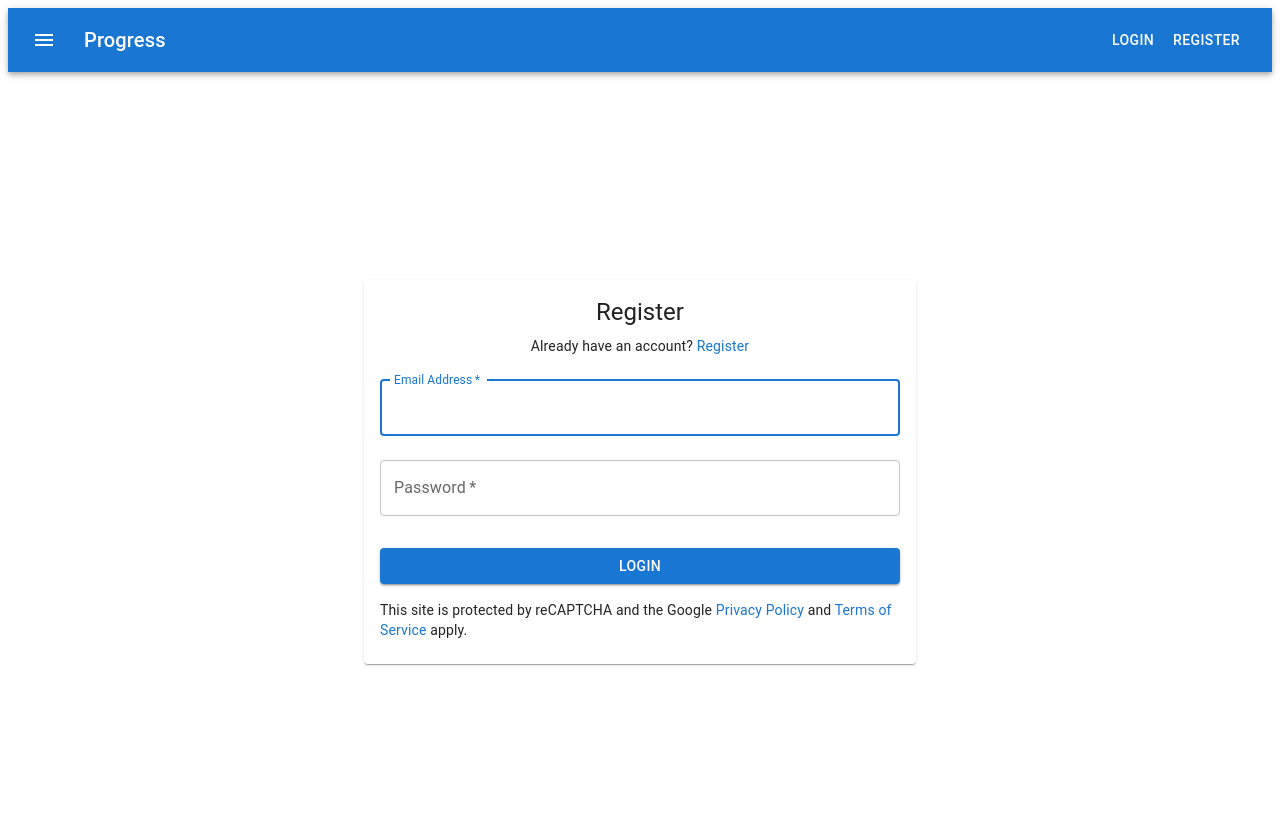
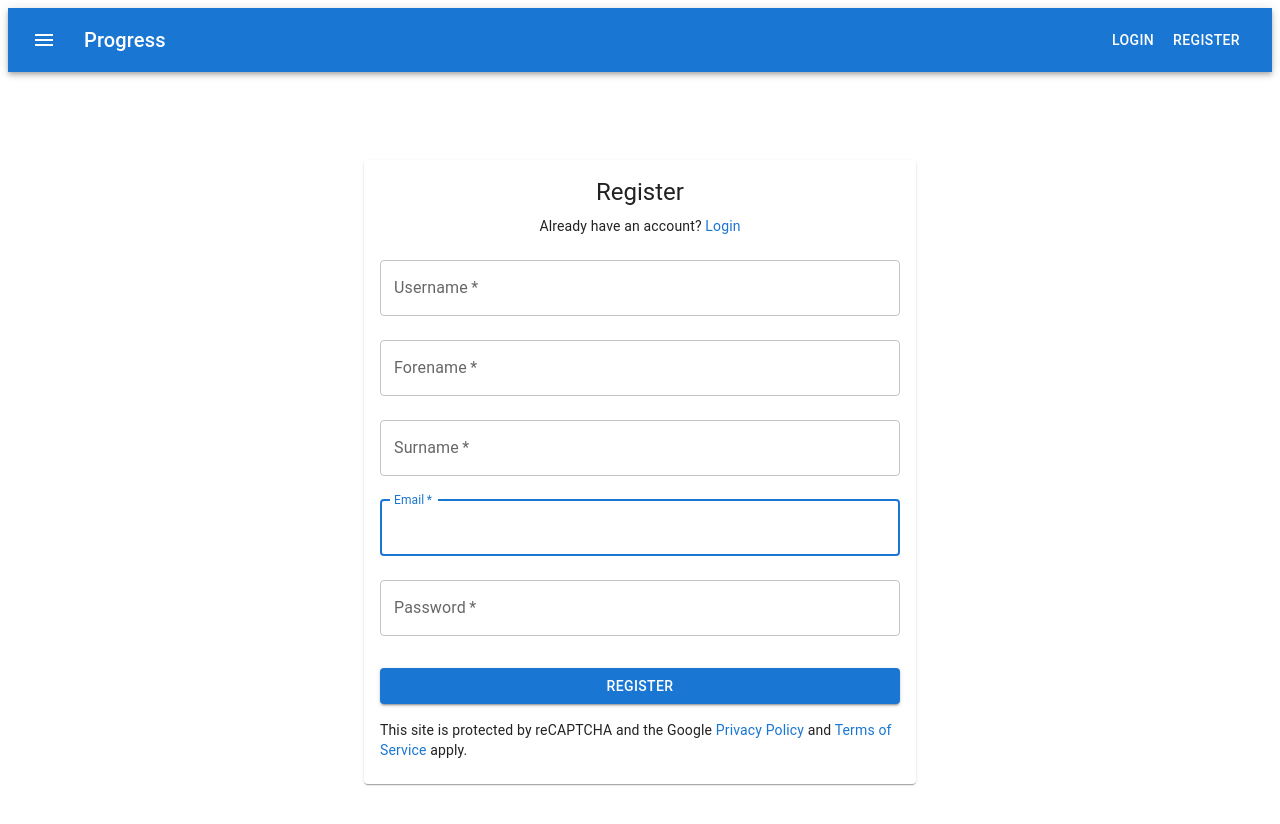
Before and after one commit to kylrob25/progress_frontend, a React (Create React App) app: page /register in a window 1280 px wide. Shown: the top 824 px of the page. Built offline with nearby package versions, Linux system fonts and the light colour scheme.

Commit message:
Registering now works

```diff
--- a/src/pages/Login.jsx
+++ b/src/pages/Login.jsx
@@ -1,12 +1,35 @@
 import React, { useState } from "react";
 import { Container, Card, CardContent, Typography, TextField, Button, Box, Link } from "@mui/material";
+import { useDispatch } from "react-redux";
+import { login } from '../features/userSlice';
+import axios from "axios";
+
 
 const Login = () => {
     const [email, setEmail] = useState("");
     const [password, setPassword] = useState("");
+    const dispatch = useDispatch();
 
-    const handleSubmit = (event) => {
+    const handleSubmit = async (event) => {
         event.preventDefault();
+
+        try {
+            const response = await axios.post('http://localhost:8080/api/auth/login', {
+                email,
+                password
+            })
+
+            if (response.ok) {
+                // TODO:
+                /*
+                if (response.data.token) {
+                    localStorage.setItem('user', JSON.stringify(response.data))
+                }
+                 */
+            }
+        } catch (err) {
+
+        }
     };
 
     return (
--- a/src/pages/Register.jsx
+++ b/src/pages/Register.jsx
@@ -1,12 +1,31 @@
 import React, { useState } from "react";
 import { Container, Card, CardContent, Typography, TextField, Button, Box, Link } from "@mui/material";
+import axios from "axios";
 
 const Login = () => {
+    const [forename, setForename] = useState("");
+    const [surname, setSurname] = useState("");
+    const [username, setUsername] = useState("");
     const [email, setEmail] = useState("");
     const [password, setPassword] = useState("");
 
-    const handleSubmit = (event) => {
+    const handleSubmit = async (event) => {
         event.preventDefault();
+
+        try {
+            const response = await axios.post('http://localhost:8080/api/auth/register', {
+                username,
+                forename,
+                surname,
+                email,
+                password
+            })
+
+            // TODO:
+        } catch (error) {
+            alert(error)
+            console.error("Error registering user:", error);
+        }
     };
 
     return (
@@ -17,15 +36,51 @@ const Login = () => {
                         Register
                     </Typography>
                     <Typography variant="body2" component="p" className="text-center mb-4">
-                        Already have an account? <Link href="/login" underline="hover">Register</Link>
+                        Already have an account? <Link href="/login" underline="hover">Login</Link>
                     </Typography>
                     <Box component="form" onSubmit={handleSubmit} sx={{ width: '100%', mt: 1 }}>
                         <TextField
                             margin="normal"
                             required
                             fullWidth
+                            id="username"
+                            label="Username"
+                            name="username"
+                            autoComplete="username"
+                            autoFocus
+                            variant="outlined"
+                            onChange={e => setUsername(e.target.value)}
+                        />
+                        <TextField
+                            margin="normal"
+                            required
+                            fullWidth
+                            id="forename"
+                            label="Forename"
+                            name="forename"
+                            autoComplete="forename"
+                            autoFocus
+                            variant="outlined"
+                            onChange={e => setForename(e.target.value)}
+                        />
+                        <TextField
+                            margin="normal"
+                            required
+                            fullWidth
+                            id="surname"
+                            label="Surname"
+                            name="surname"
+                            autoComplete="surname"
+                            autoFocus
+                            variant="outlined"
+                            onChange={e => setSurname(e.target.value)}
+                        />
+                        <TextField
+                            margin="normal"
+                            required
+                            fullWidth
                             id="email"
-                            label="Email Address"
+                            label="Email"
                             name="email"
                             autoComplete="email"
                             autoFocus
@@ -49,7 +104,7 @@ const Login = () => {
                             fullWidth
                             variant="contained"
                             sx={{ mt: 3, mb: 2 }}>
-                            Login
+                            Register
                         </Button>
                     </Box>
                     <Typography variant="body2">
```
